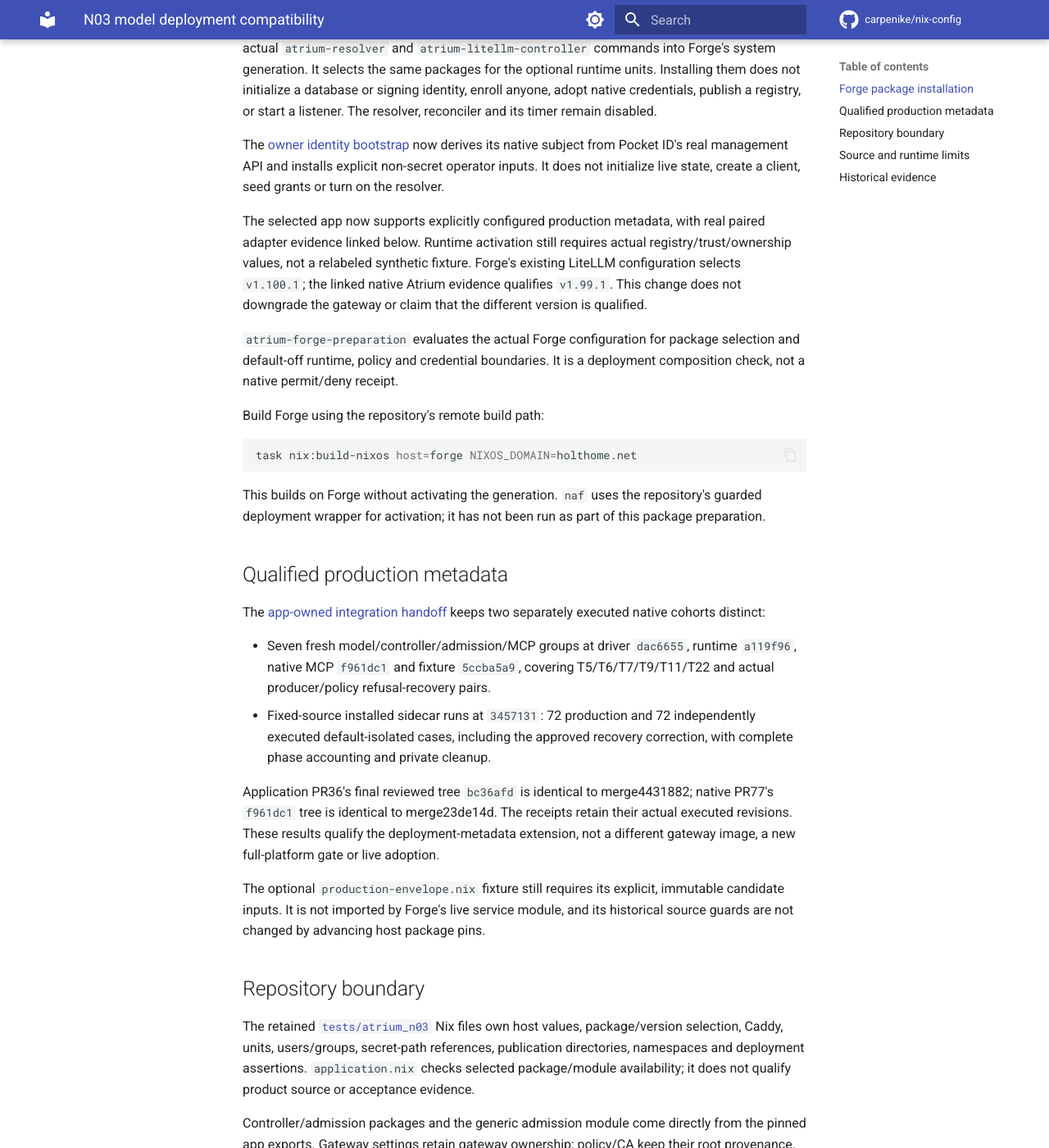
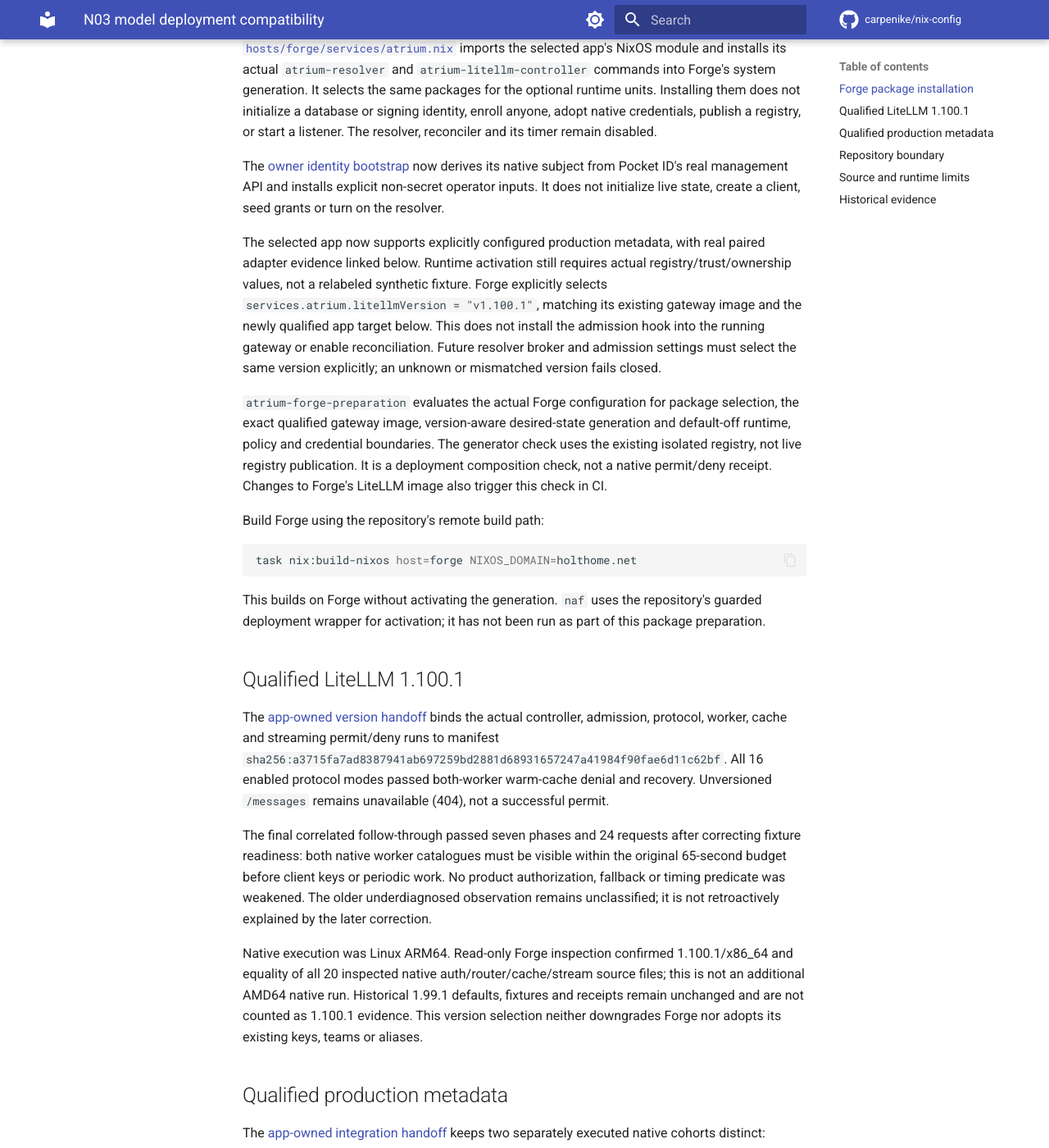
Before and after one commit to carpenike/nix-config, an MkDocs documentation site: the page built from docs/services/atrium-model-preparation.md, in a window 1280 px wide and 1400 px high, scrolled down 647 px. Shown: the whole window at 82% size. Built offline with MkDocs 1.6.1 and Material for MkDocs 9.7.7, drawn with Linux system fonts in a browser that asks for light colours; comment, search, counter and statistics services are not loaded; some of the changed text lies outside the part shown.

Commit message:
ATR-N05: select qualified LiteLLM1.100.1 on Forge
Consume accepted Atrium b06f153, select the native gateway version explicitly, and check the exact deployed image plus version-aware generation. Preserve disabled runtime/ownership boundaries, historical fixtures, native companion pins and unrelated owner changes.

Co-authored-by: Copilot <223556219+Copilot@users.noreply.github.com>

Copilot-Session: 1e5e7d6d-a45a-4ac0-9fb1-9bf14b3658cb

```diff
--- a/docs/services/atrium-model-preparation.md
+++ b/docs/services/atrium-model-preparation.md
@@ -2,13 +2,14 @@
 
 The N03 compatibility fixture remains default-off and isolated. Forge's
 separate package installation is described below. The selected app inputs are
-immutable Atrium `4431882c72f11aa386d072b345ba619311222ca5` and Home MCP
+immutable Atrium `b06f153f5e219bfff30ed10d9acbbadea33b4b6a` and Home MCP
 `23de14d586c668e1662294ff1f2a8d5da265cf24`; Whiskey273cf414 is unchanged.
-These merges retain the exact reviewed application and native companion trees,
-including explicit production metadata and the sidecar inode-recovery fix.
+The Atrium merge retains the exact reviewed `24ef385` tree, including explicit
+1.100.1 compatibility, production metadata and the sidecar inode-recovery fix.
+The accepted native companion tree is unchanged.
 Other owner-selected flake inputs remain unchanged.
-Package/module selection is not a claim that Forge's live services now use
-the isolated fixture or that a different live gateway version is qualified.
+Package selection does not activate Forge's Atrium runtime or install the
+isolated fixture into live services. Version qualification is recorded below.
 
 The app's [completed model/Whiskey recovery handoff](https://github.com/carpenike/atrium/blob/a17853656eb8023f0fcbecdcc6c63d645e033fec/harness/evidence/ATR-N07-model-whiskey-current-recovery-handoff.json)
 records five actual native recovery groups at driver `3c55226`, with its
@@ -35,13 +36,18 @@ seed grants or turn on the resolver.
 The selected app now supports explicitly configured production metadata, with
 real paired adapter evidence linked below. Runtime activation still requires
 actual registry/trust/ownership values, not a relabeled synthetic fixture.
-Forge's existing LiteLLM configuration selects `v1.100.1`; the linked native
-Atrium evidence qualifies `v1.99.1`. This change does not downgrade the gateway
-or claim that the different version is qualified.
+Forge explicitly selects `services.atrium.litellmVersion = "v1.100.1"`,
+matching its existing gateway image and the newly qualified app target below.
+This does not install the admission hook into the running gateway or enable
+reconciliation. Future resolver broker and admission settings must select the
+same version explicitly; an unknown or mismatched version fails closed.
 
 `atrium-forge-preparation` evaluates the actual Forge configuration for package
-selection and default-off runtime, policy and credential boundaries. It is a
-deployment composition check, not a native permit/deny receipt.
+selection, the exact qualified gateway image, version-aware desired-state
+generation and default-off runtime, policy and credential boundaries. The
+generator check uses the existing isolated registry, not live registry
+publication. It is a deployment composition check, not a native permit/deny
+receipt. Changes to Forge's LiteLLM image also trigger this check in CI.
 
 Build Forge using the repository's remote build path:
 
@@ -52,6 +58,29 @@ task nix:build-nixos host=forge NIXOS_DOMAIN=holthome.net
 This builds on Forge without activating the generation. `naf` uses the
 repository's guarded deployment wrapper for activation; it has not been run
 as part of this package preparation.
+
+## Qualified LiteLLM 1.100.1
+
+The [app-owned version handoff](https://github.com/carpenike/atrium/blob/24ef385c7204f6e39bf44ed143b6f9586af181a5/harness/evidence/ATR-N05-11001-integration-handoff.json)
+binds the actual controller, admission, protocol, worker, cache and streaming
+permit/deny runs to manifest
+`sha256:a3715fa7ad8387941ab697259bd2881d68931657247a41984f90fae6d11c62bf`.
+All 16 enabled protocol modes passed both-worker warm-cache denial and recovery.
+Unversioned `/messages` remains unavailable (404), not a successful permit.
+
+The final correlated follow-through passed seven phases and 24 requests after
+correcting fixture readiness: both native worker catalogues must be visible
+within the original 65-second budget before client keys or periodic work.
+No product authorization, fallback or timing predicate was weakened. The older
+underdiagnosed observation remains unclassified; it is not retroactively
+explained by the later correction.
+
+Native execution was Linux ARM64. Read-only Forge inspection confirmed
+1.100.1/x86_64 and equality of all 20 inspected native auth/router/cache/stream
+source files; this is not an additional AMD64 native run. Historical 1.99.1
+defaults, fixtures and receipts remain unchanged and are not counted as 1.100.1
+evidence. This version selection neither downgrades Forge nor adopts its
+existing keys, teams or aliases.
 
 ## Qualified production metadata
 
```
Also changed, not shown: 6 other files.
